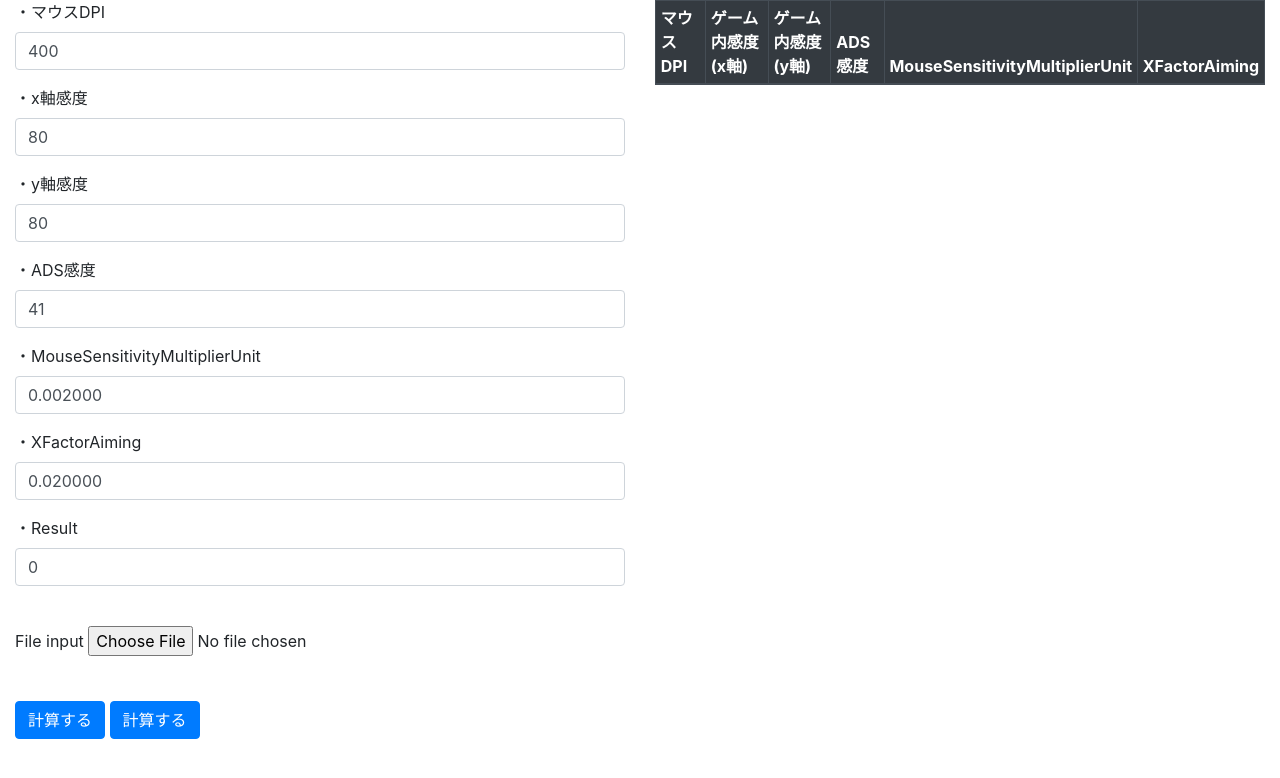
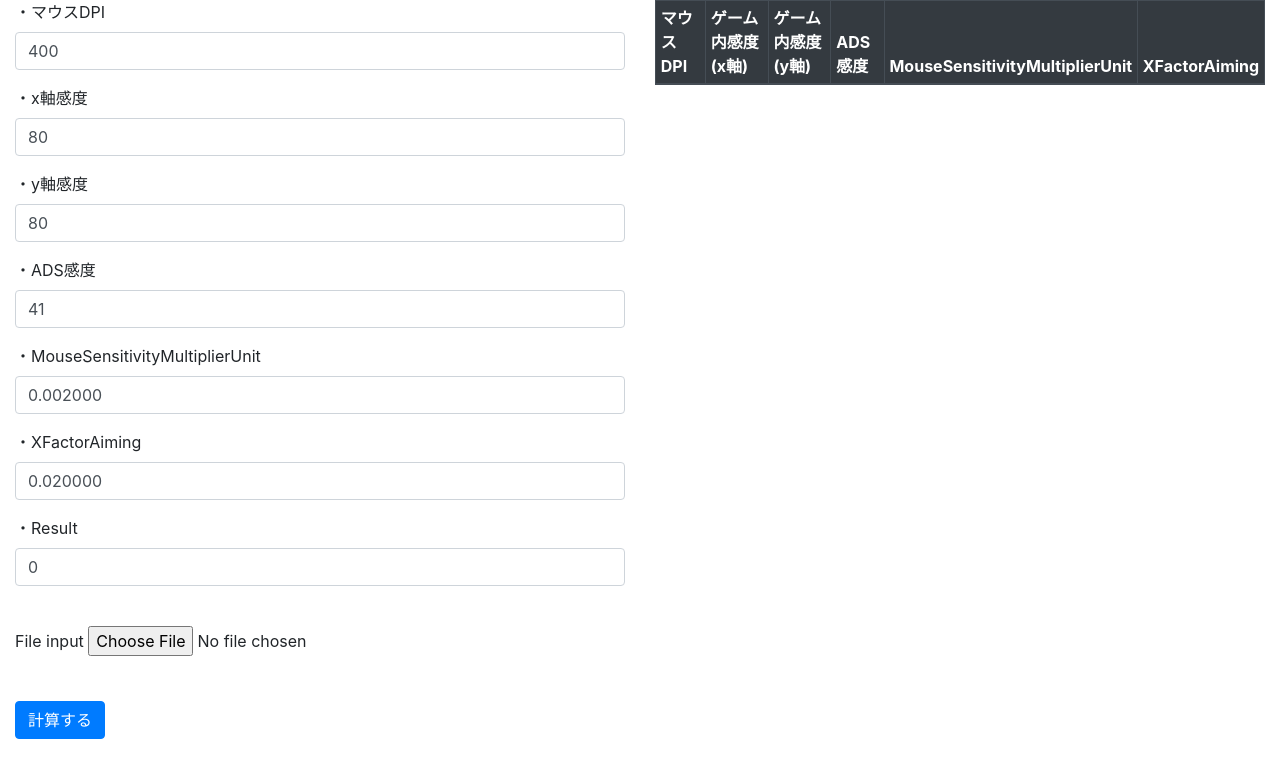
Before and after one commit to Apr1c07/R6S_MouseSensitivity_Tweak, a plain HTML site: page index.html in a window 1280 px wide. Drawn offline with nearby package versions, Linux system fonts and the light colour scheme.

Commit message:
Update index.html

```diff
--- a/index.html
+++ b/index.html
@@ -56,7 +56,6 @@
               </div>
               <br>
               <button class="btn btn-primary" type="button" onclick="Cal()" > 計算する </button>
-              <button class="btn btn-primary" type="button" onclick="Cal()" > 計算する </button>
             </form>
           </div>
         </div>
```
